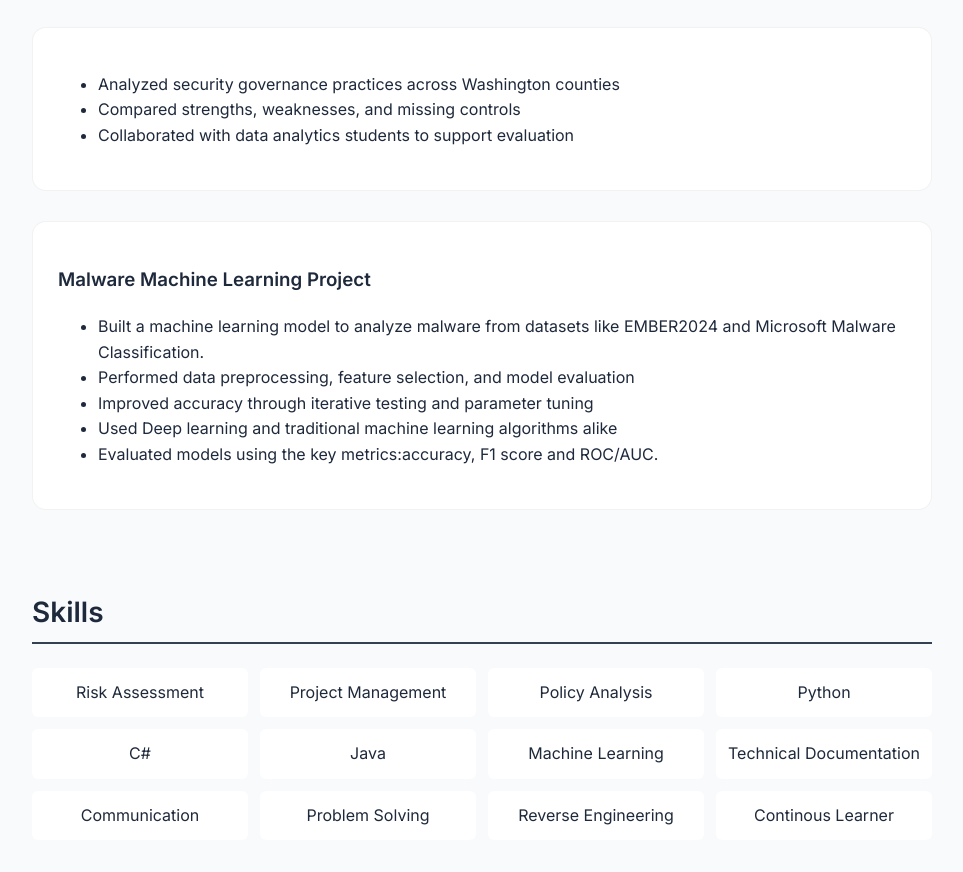
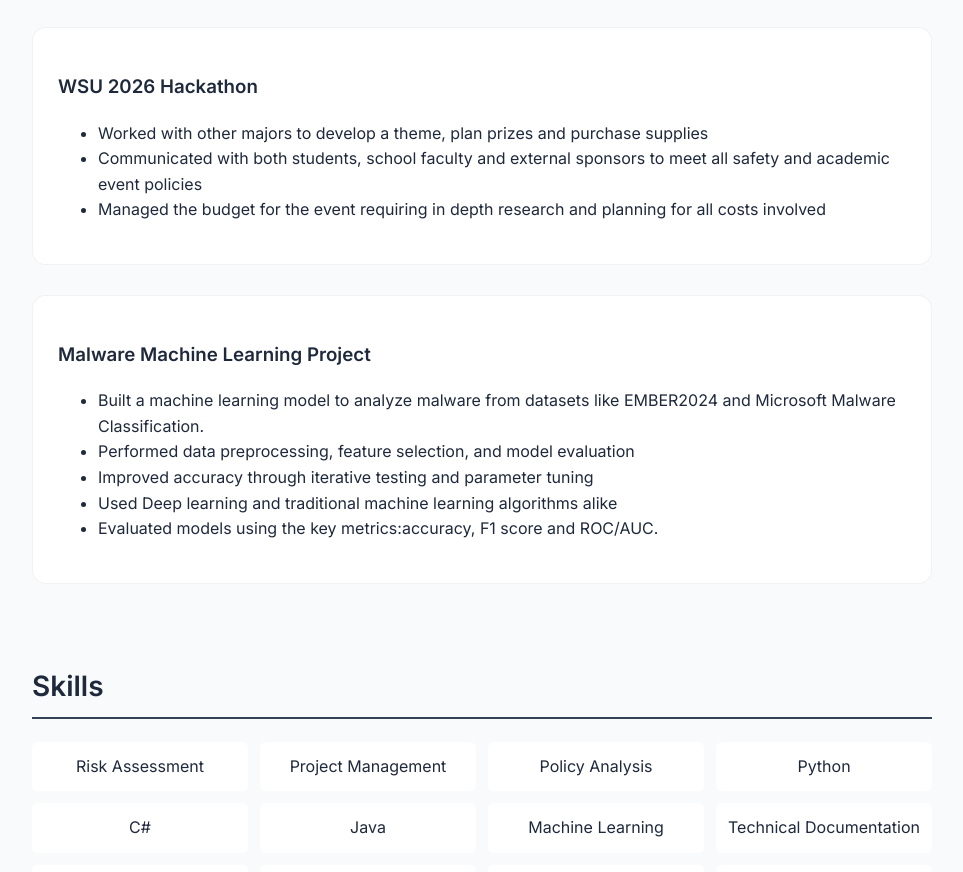
Before and after one commit to Starlordlwp/Starlordlwp.github.io, a plain HTML site: page index.html in a window 1280 px wide. Shown: the part 1145-2017 px from the top of the page, without its empty margins (158-1121 px from the left). Drawn offline with Linux system fonts and the light colour scheme.

Commit message:
Update index.html

```diff
--- a/index.html
+++ b/index.html
@@ -183,11 +183,11 @@ clear, actionable solutions.
 </div>
 
 <div class="project">
-<h3></h3>
+<h3>WSU 2026 Hackathon</h3>
 <ul>
-<li>Analyzed security governance practices across Washington counties</li>
-<li>Compared strengths, weaknesses, and missing controls</li>
-<li>Collaborated with data analytics students to support evaluation</li>
+<li>Worked with other majors to develop a theme, plan prizes and purchase supplies</li>
+<li>Communicated with both students, school faculty and external sponsors to meet all safety and academic event policies</li>
+<li>Managed the budget for the event requiring in depth research and planning for all costs involved</li>
 </ul>
 </div>
 
```
